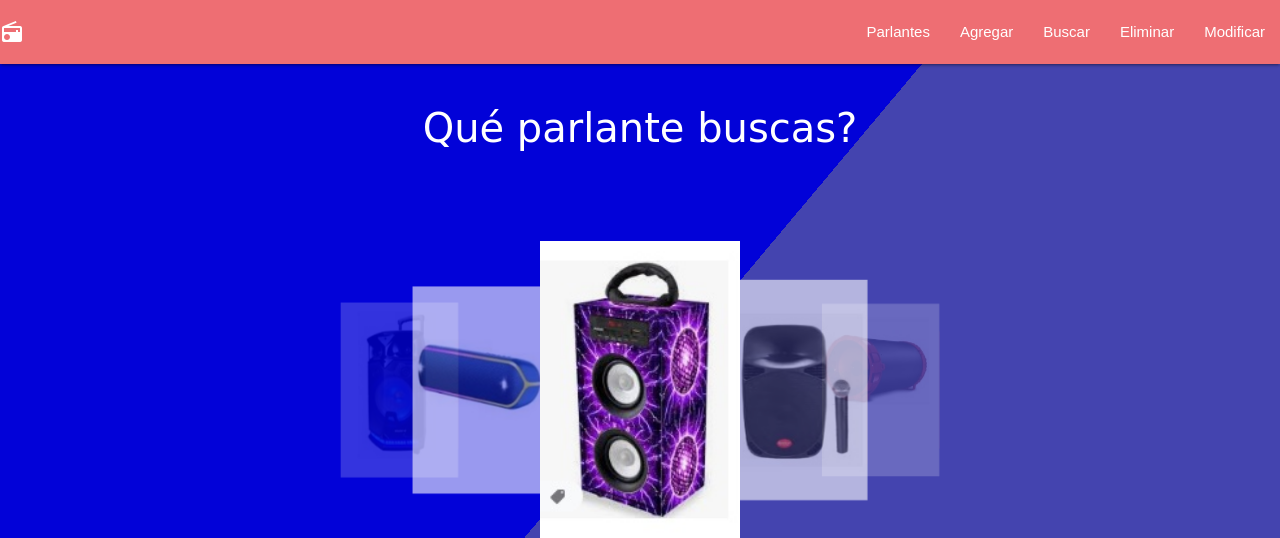
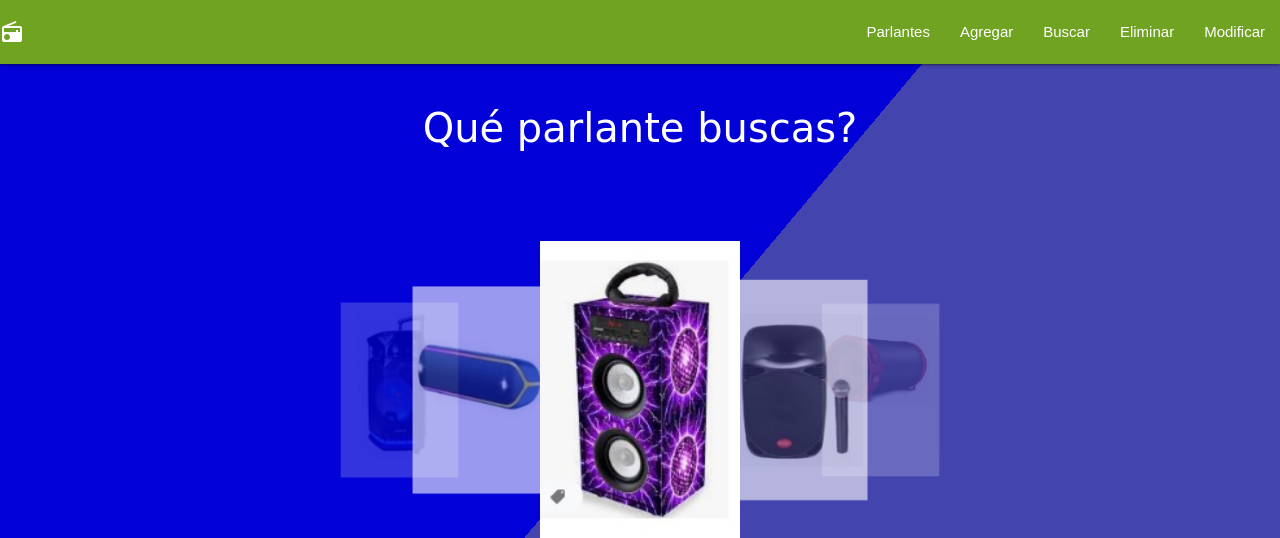
Before and after one commit to DarkKing2001/Parlantes, a Django app: page /parlantes/menu in a window 1280 px wide. Shown: the top 538 px of the page. Run offline with Django 3.2, Linux system fonts and the light colour scheme; a user stored in the database is signed in; some libraries are stand-ins or nearby versions.

Commit message:
Se le agrego color a la barra de navegacion

```diff
--- a/prueba/prueba/static/css/estilos.css
+++ b/prueba/prueba/static/css/estilos.css
@@ -52,6 +52,10 @@
 }
 
 #pestania{
+    background-color: rgb(111, 163, 33);
+}
+
+#pestan{
     background-color: rgb(111, 163, 33);
 }
 
```
Also changed, not shown: prueba/db.sqlite3.
